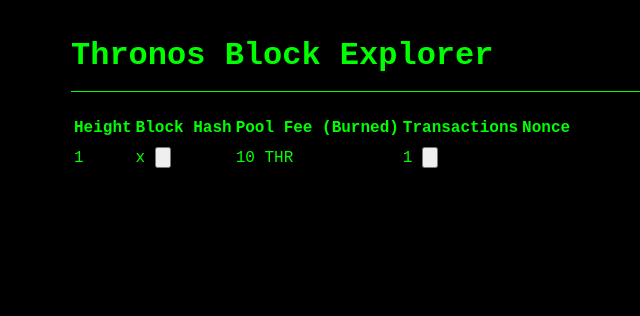
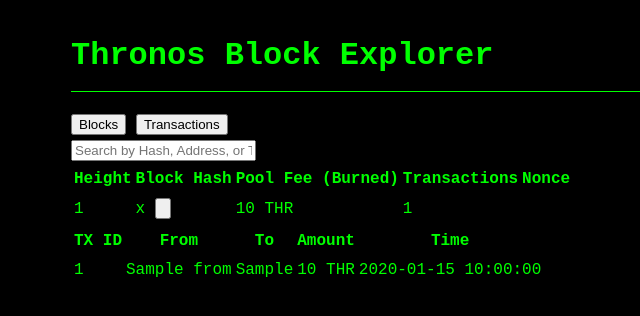
Before and after one commit to Tsipchain/thronos-V3.6, a Flask app: template templates/thronos_block_viewer.html in a window 1280 px wide. Shown: the part 77-393 px from the top of the page, without its empty margins (89-729 px from the left). Run offline with Flask 2, Linux system fonts and the light colour scheme; the template is opened without the code that fills it: most values are stand-ins (such as "Sample title", 1, 10 or a date in 2020).

Commit message:
Update thronos_block_viewer.html

```diff
--- a/templates/thronos_block_viewer.html
+++ b/templates/thronos_block_viewer.html
@@ -2,10 +2,23 @@
 
 {% block content %}
 <div class="container mx-auto px-4 py-8">
-    <h1 class="text-3xl font-bold mb-6 text-white">Thronos Block Explorer</h1>
+    <div class="flex justify-between items-center mb-6">
+        <h1 class="text-3xl font-bold text-white">Thronos Block Explorer</h1>
+        <div class="flex gap-2">
+            <button onclick="switchTab('blocks')" id="btn-blocks" class="px-4 py-2 bg-blue-600 text-white rounded hover:bg-blue-500 transition">Blocks</button>
+            <button onclick="switchTab('txs')" id="btn-txs" class="px-4 py-2 bg-gray-700 text-gray-300 rounded hover:bg-gray-600 transition">Transactions</button>
+        </div>
+    </div>
 
-    <div class="overflow-x-auto bg-gray-800 rounded-lg shadow-xl">
-        <table class="min-w-full text-left text-gray-300">
+    <!-- Search Bar -->
+    <div class="mb-6">
+        <input type="text" id="searchInput" onkeyup="searchTable()" placeholder="Search by Hash, Address, or TX ID..."
+               class="w-full px-4 py-3 bg-gray-800 text-white border border-gray-700 rounded-lg focus:outline-none focus:border-blue-500 transition">
+    </div>
+
+    <!-- Blocks Table -->
+    <div id="blocks-view" class="overflow-x-auto bg-gray-800 rounded-lg shadow-xl">
+        <table class="min-w-full text-left text-gray-300" id="blocksTable">
             <thead class="bg-gray-700 text-gray-100 uppercase font-semibold text-sm">
                 <tr>
                     <th class="px-6 py-3">Height</th>
@@ -36,12 +49,7 @@
                         {% if block.transactions %}
                             {% for tx in block.transactions %}
                             <div class="flex items-center gap-2 mb-1">
-                                <span id="tx-{{ loop.index }}-{{ loop.parent.loop.index }}" class="font-mono text-xs truncate w-32">{{ tx.id }}</span>
-                                <button onclick="copy_to_clipboard('tx-{{ loop.index }}-{{ loop.parent.loop.index }}')" class="text-gray-500 hover:text-white" title="Copy TX ID">
-                                    <svg xmlns="http://www.w3.org/2000/svg" class="h-3 w-3" fill="none" viewBox="0 0 24 24" stroke="currentColor">
-                                        <path stroke-linecap="round" stroke-linejoin="round" stroke-width="2" d="M8 16H6a2 2 0 01-2-2V6a2 2 0 012-2h8a2 2 0 012 2v2m-6 12h8a2 2 0 002-2v-8a2 2 0 00-2-2h-8a2 2 0 00-2 2v8a2 2 0 002 2z" />
-                                    </svg>
-                                </button>
+                                <span class="font-mono text-xs truncate w-32">{{ tx.id }}</span>
                             </div>
                             {% endfor %}
                         {% else %}
@@ -49,6 +57,32 @@
                         {% endif %}
                     </td>
                     <td class="px-6 py-4 font-mono text-sm">{{ block.nonce }}</td>
+                </tr>
+                {% endfor %}
+            </tbody>
+        </table>
+    </div>
+
+    <!-- Transactions Table -->
+    <div id="txs-view" class="hidden overflow-x-auto bg-gray-800 rounded-lg shadow-xl">
+        <table class="min-w-full text-left text-gray-300" id="txsTable">
+            <thead class="bg-gray-700 text-gray-100 uppercase font-semibold text-sm">
+                <tr>
+                    <th class="px-6 py-3">TX ID</th>
+                    <th class="px-6 py-3">From</th>
+                    <th class="px-6 py-3">To</th>
+                    <th class="px-6 py-3">Amount</th>
+                    <th class="px-6 py-3">Time</th>
+                </tr>
+            </thead>
+            <tbody class="divide-y divide-gray-600">
+                {% for tx in transactions %}
+                <tr class="hover:bg-gray-700 transition-colors">
+                    <td class="px-6 py-4 font-mono text-xs">{{ tx.tx_id }}</td>
+                    <td class="px-6 py-4 font-mono text-xs">{{ tx.from }}</td>
+                    <td class="px-6 py-4 font-mono text-xs">{{ tx.to }}</td>
+                    <td class="px-6 py-4 text-yellow-400 font-bold">{{ tx.amount }} THR</td>
+                    <td class="px-6 py-4 text-sm text-gray-400">{{ tx.timestamp }}</td>
                 </tr>
                 {% endfor %}
             </tbody>
@@ -63,5 +97,51 @@
         console.error('Failed to copy: ', err);
     });
 }
+
+function switchTab(tab) {
+    const blocksView = document.getElementById('blocks-view');
+    const txsView = document.getElementById('txs-view');
+    const btnBlocks = document.getElementById('btn-blocks');
+    const btnTxs = document.getElementById('btn-txs');
+
+    if (tab === 'blocks') {
+        blocksView.classList.remove('hidden');
+        txsView.classList.add('hidden');
+        btnBlocks.classList.remove('bg-gray-700', 'text-gray-300');
+        btnBlocks.classList.add('bg-blue-600', 'text-white');
+        btnTxs.classList.remove('bg-blue-600', 'text-white');
+        btnTxs.classList.add('bg-gray-700', 'text-gray-300');
+    } else {
+        blocksView.classList.add('hidden');
+        txsView.classList.remove('hidden');
+        btnTxs.classList.remove('bg-gray-700', 'text-gray-300');
+        btnTxs.classList.add('bg-blue-600', 'text-white');
+        btnBlocks.classList.remove('bg-blue-600', 'text-white');
+        btnBlocks.classList.add('bg-gray-700', 'text-gray-300');
+    }
+}
+
+function searchTable() {
+    const input = document.getElementById('searchInput');
+    const filter = input.value.toUpperCase();
+    const activeTable = document.getElementById('blocks-view').classList.contains('hidden') ? 'txsTable' : 'blocksTable';
+    const table = document.getElementById(activeTable);
+    const tr = table.getElementsByTagName('tr');
+
+    for (let i = 1; i < tr.length; i++) {
+        let visible = false;
+        const tds = tr[i].getElementsByTagName('td');
+        for (let j = 0; j < tds.length; j++) {
+            if (tds[j]) {
+                const txtValue = tds[j].textContent || tds[j].innerText;
+                if (txtValue.toUpperCase().indexOf(filter) > -1) {
+                    visible = true;
+                    break;
+                }
+            }
+        }
+        tr[i].style.display = visible ? "" : "none";
+    }
+}
 </script>
 {% endblock %}
```
